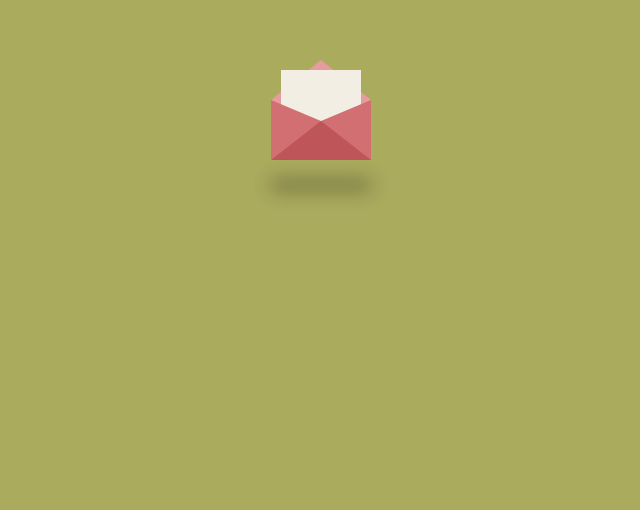
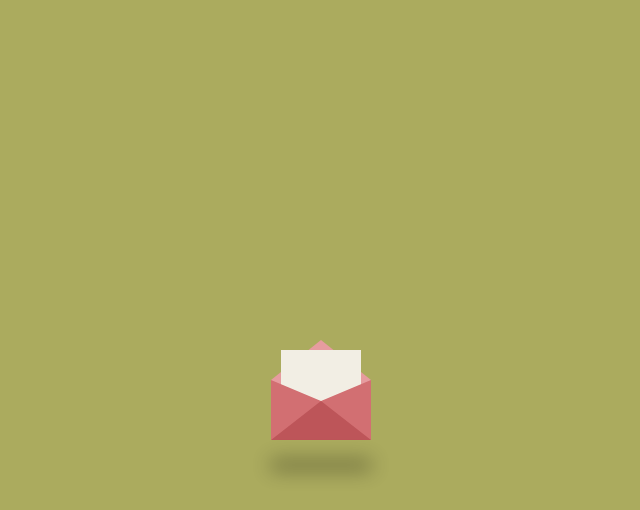
Before and after one commit to nguyenkien12345/card-women-day-for-Thuy, a plain HTML site: page index.html in a window 1280 px wide. Shown: the part 290-800 px from the top of the page, without its empty margins (319-959 px from the left). Drawn offline with Linux system fonts and the light colour scheme.

Commit message:
Upload Project

```diff
--- a/index.html
+++ b/index.html
@@ -22,7 +22,7 @@
 
     .box {
         position: absolute;
-        top: 50%;
+        top: 85%;
         left: 50%;
         transform: translate(-50%, -50%);
         width: 100px;
```
